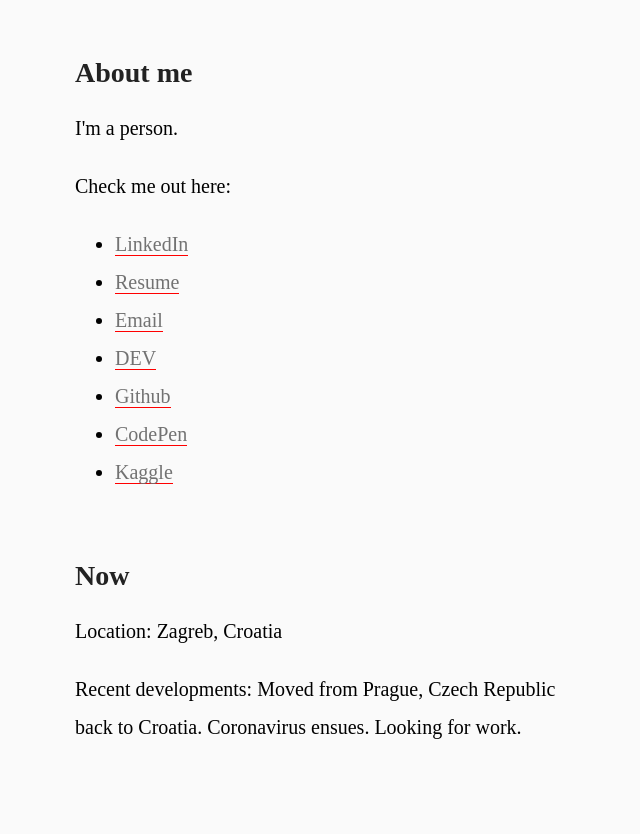
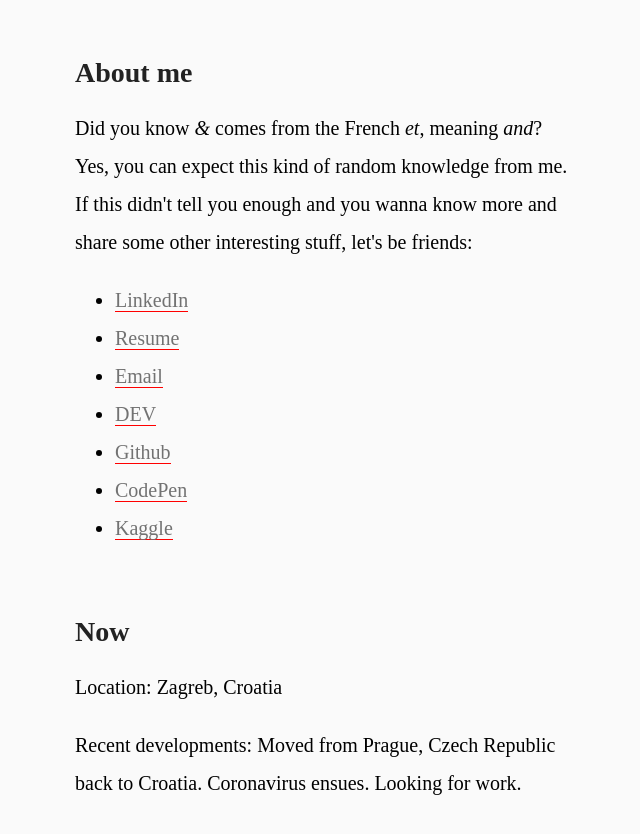
Before and after one commit to kristinamacekovic/new-web, a Jekyll site: the page built from about.md, in a window 1280 px wide. Shown: the top 834 px of the page, without its empty margins (365-1005 px from the left). Built offline with Jekyll 4.4.1, drawn with Linux system fonts in a browser that asks for light colours.

Commit message:
change about description

```diff
--- a/_layouts/about.html
+++ b/_layouts/about.html
@@ -16,8 +16,7 @@
       <section>
         <h1>About me</h1>
         <article>
-        <p>I'm a person.</p>
-        <p>Check me out here:
+        <p>Did you know <em>&</em> comes from the French <em>et</em>, meaning <em>and</em>? Yes, you can expect this kind of random knowledge from me. If this didn't tell you enough and you wanna know more and share some other interesting stuff, let's be friends:
         <ul>
           <li><a href="https://www.linkedin.com/in/kristina-maceković-693a24155">LinkedIn</a></li>
           <li><a href="#">Resume</a></li>
```
